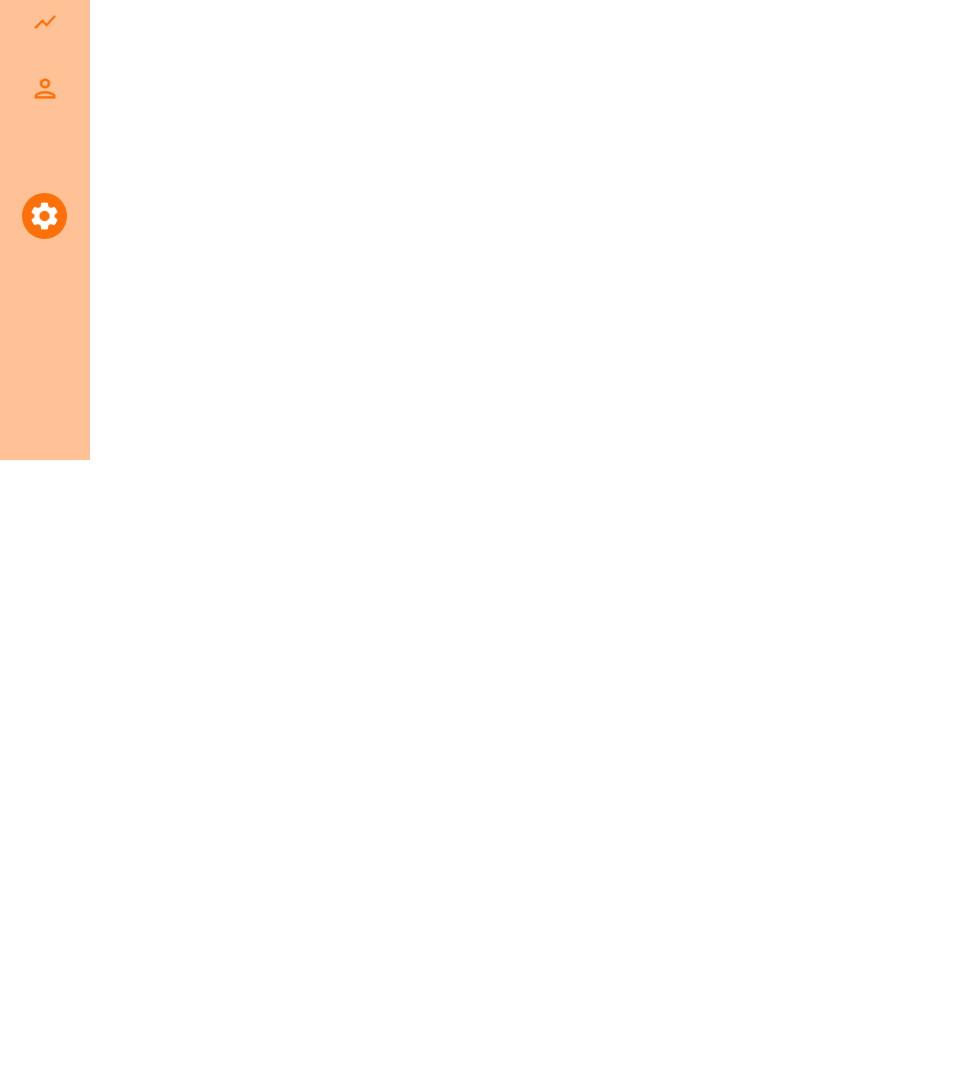
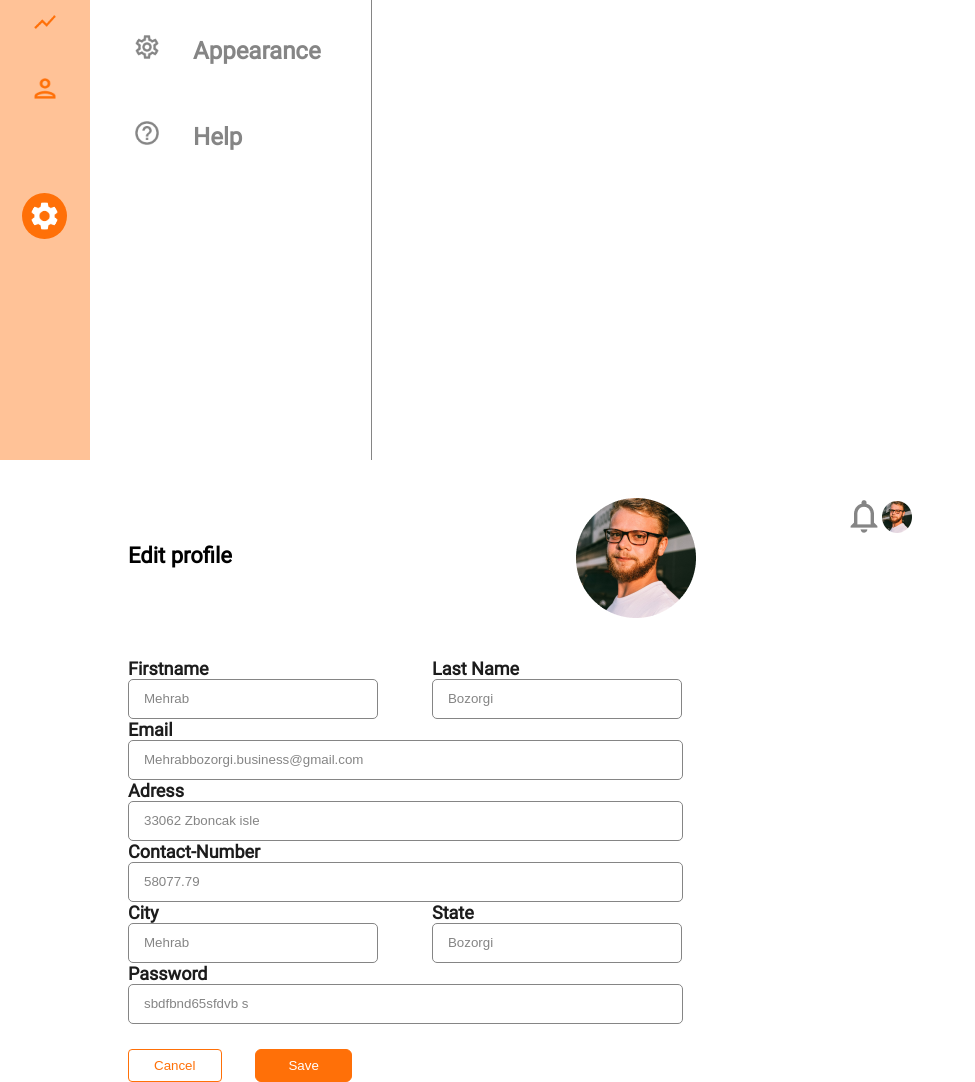
Before and after one commit to konstantine999/Homework-09, a plain HTML site: page index.html in a window 1280 px wide. Shown: the part 340-1422 px from the top of the page, without its empty margins (0-975 px from the left). Before the commit the page ends 800 px from the top, so only its background shows below. Drawn offline with Linux system fonts and the light colour scheme.

Commit message:
added edit profile menu and styled it

```diff
--- a/index.html
+++ b/index.html
@@ -58,45 +58,97 @@
         <nav>
             <div class="settings-bar-top">
                 <a href="#">
-                    <img src="./Photos/arrow-icon.png" alt="">
+                    <img src="./Photos/arrow-icon.png" alt="Arrow">
                     <h3>
                         settings
                     </h3>
                 </a>
             </div>
+            <div class="setting-bar-bottom">
                 <ul>
                     <li>
                         <a href="#">
-                        <img src="./Photos/pencil-icon.png" alt="Pencil">
-                        <h4>Edit Profile</h4>
+                            <img src="./Photos/pencil-icon.png" class="setting-bar-icon" alt="Pencil">
+                            <h4 class="edit-profile-nav">Edit Profile</h4>
                         </a>
                     </li>
                     <li>
                         <a href="#">
-                        <img src="./Photos/bell-icon-setting.png" alt="Bell Icon">
+                            <img src="./Photos/bell-icon-setting.png" class="setting-bar-icon" alt="Bell Icon">
                             <h4>Notification</h4>
                         </a>
                     </li>
                     <li>
-                    <a href="">
-                        <img src="./Photos/security-icon.png" alt="Security">
+                        <a href="#">
+                            <img src="./Photos/security-icon.png" class="setting-bar-icon" alt="Security">
                             <h4>Security</h4>
                         </a>
                     </li>
                     <li>
-                    <a href="">
-                        <img src="./Photos/setting-icon-2.png" alt="Setting Icon">
+                        <a href="#">
+                            <img src="./Photos/setting-icon-2.png" class="setting-bar-icon" alt="Setting Icon">
                             <h4>Appearance</h4>
                         </a>
                     </li>
                     <li>
-                    <a href="">
-                        <img src="./Photos/help-icon.png" alt="Help Icon">
+                        <a href="#">
+                            <img src="./Photos/help-icon.png" class="setting-bar-icon" alt="Help Icon">
                             <h4>Help</h4>
                         </a>
                     </li>
                 </ul>
+            </div>
         </nav>
+    </div>
+    <div class="profile-edit-menu">
+        <h2>Edit profile</h2>
+        <img src="./Photos/profile-photo.png" class="profile-photo" alt="profile photo">
+        <div class="top-right-side">
+            <img src="./Photos/bell-icon-setting.png" alt="Bell">
+            <img src="./Photos/profile-photo.png" class="top-right-profile-picture" alt="Profile Photo">
+        </div>
+        <form action="">
+            <div class="inputs">
+                <div class="left-input-wrapper">
+                    <label for="first-name">Firstname</label>
+                    <input type="text" id="first-name" name="first-name" placeholder="Mehrab" class="small-input">
+                </div>
+                <div class="right-input-wrapper">
+                    <label for="last-name">Last Name</label>
+                    <input type="text" id="last-name" name="last-name" placeholder="Bozorgi" class="small-input">
+                </div>
+            </div>
+            <div>
+                <label for="email">Email</label>
+                <input type="email" id="email" name="mail" placeholder="Mehrabbozorgi.business@gmail.com" class="long-input">
+            </div>
+            <div>
+                <label for="adress">Adress</label>
+                <input type="text" id="adress" name="adress" placeholder="33062 Zboncak isle" class="long-input">
+            </div>
+            <div>
+                <label for="contact-number">Contact-Number</label>
+                <input type="number" id="contact-number" name="contact-number" placeholder="58077.79" class="long-input">
+            </div>
+            <div>
+                <div class="left-input-wrapper">
+                    <label for="city">City</label>
+                    <input type="text" id="city" name="city" placeholder="Mehrab" class="small-input">
+                </div>
+                <div class="right-input-wrapper">
+                    <label for="state">State</label>
+                    <input type="text" id="state" name="state" placeholder="Bozorgi" class="small-input">
+                </div>
+            </div>
+            <div>
+                <label for="password">Password</label>
+                <input type="password" id="password" name="password" placeholder="sbdfbnd65sfdvb s" class="long-input">
+            </div>
+        </form>
+        <div class="buttons-wrapper">
+            <button class="cancel-button">Cancel</button>
+            <button class="save-button">Save</button>
+        </div>
     </div>
 </body>
 </html>
--- a/style.css
+++ b/style.css
@@ -3,7 +3,7 @@
     margin: 0;
     box-sizing: border-box;
 }
-*body {
+body {
     font-family: 'Roboto';
 }
 .side-navbar {
@@ -37,6 +37,8 @@
     display: inline-block;
     height: 100vh;
     vertical-align: top;
+    padding: 0px 50px 0px 0px;
+    border-right: 1px solid #858585;
 }
 .settings-bar li {
     list-style: none;
@@ -48,8 +50,12 @@
 .settings-bar nav h4 {
     display: inline-block;
 }
+.settings-bar-top img {
+    width: 14.82px;
+    height: 24px;
+}
 .settings-bar-top {
-    margin-left: 30px;
+    margin-left: 20px;
     margin-top: 10%;
 }
 .settings-bar-top h3 {
@@ -62,8 +68,116 @@
 .settings-bar  a {
     text-decoration: none;
     color: #1C1C1C;
-    font-size: 20px;
+    font-size: 18px;
 }
 .settings-bar h4 {
-    text-align: right;
+    margin-left: 30px;
 }
+.edit-profile-nav {
+    color: #1C1C1C;
+}
+.setting-bar-icon {
+    width: 24px;
+    height: 24px;
+}
+ul li h4 {
+    color: #858585;
+    font-size: 24px;
+}
+.setting-bar-bottom {
+    margin-left: 45px;
+}
+.setting-bar-bottom li {
+    margin-top: 30%;
+}
+.profile-edit-menu {
+    display: inline-block;
+    vertical-align: top;
+}
+.profile-edit-menu {
+    margin-left: 10%;
+    margin-top: 3%;
+}
+.profile-edit-menu h2 {
+    font-size: 22px;
+    color: #000000;
+    display: inline-block;
+}
+.profile-photo {
+    display: inline-block;
+    vertical-align: middle;
+    margin-left: 340px;
+}
+input {
+    border-radius: 5px;
+    border: 1px solid #858585;
+}
+input, label {
+    display: block;
+}
+label {
+    color: #1C1C1C;
+    font-weight: 600;
+    font-size: 18px;
+}
+.small-input {
+    width: 250px;
+    height: 40px;
+}
+.inputs {
+    margin-top: 5%;
+}
+::placeholder {
+    padding: 0px 0px 0px 15px;
+    color: #858585;
+}
+.right-input-wrapper {
+    display: inline-block;
+    margin-left: 50px;
+}
+.left-input-wrapper {
+    display: inline-block;
+}
+.long-input {
+    width: 555px;
+    height: 40px;
+}
+.buttons-wrapper {
+    margin-top: 25px;
+}
+.cancel-button {
+    background-color: #FFFFFF;
+    padding: 8px 25px;
+    border-radius: 4px;
+    border: 1px solid #FF7008;
+    color: #FF7008;
+    cursor: pointer;
+}
+.save-button {
+    background-color: #FF7008;
+    padding: 8px 32px;
+    margin-left: 30px;
+    border-radius: 6px;
+    border: 1px solid #FF7008;
+    color: #FFFFFF;
+    cursor: pointer;
+}
+.save-button:hover {
+    background-color: #FFFFFF;
+    color: #FF7008;
+    transition: 0.2s;
+}
+.cancel-button:hover {
+    background-color: #FF7008;
+    color: #FFFFFF;
+    transition: 0.2s;
+}
+.top-right-side {
+    display: inline-block;
+    vertical-align: 30px;
+    margin-left: 150px;
+}
+.top-right-profile-picture {
+    width: 30px;
+    height: 32px;
+}
```
Also changed, not shown: Photos/profile-photo.png (added). Lines whose indentation alone changed are shown as unchanged.
